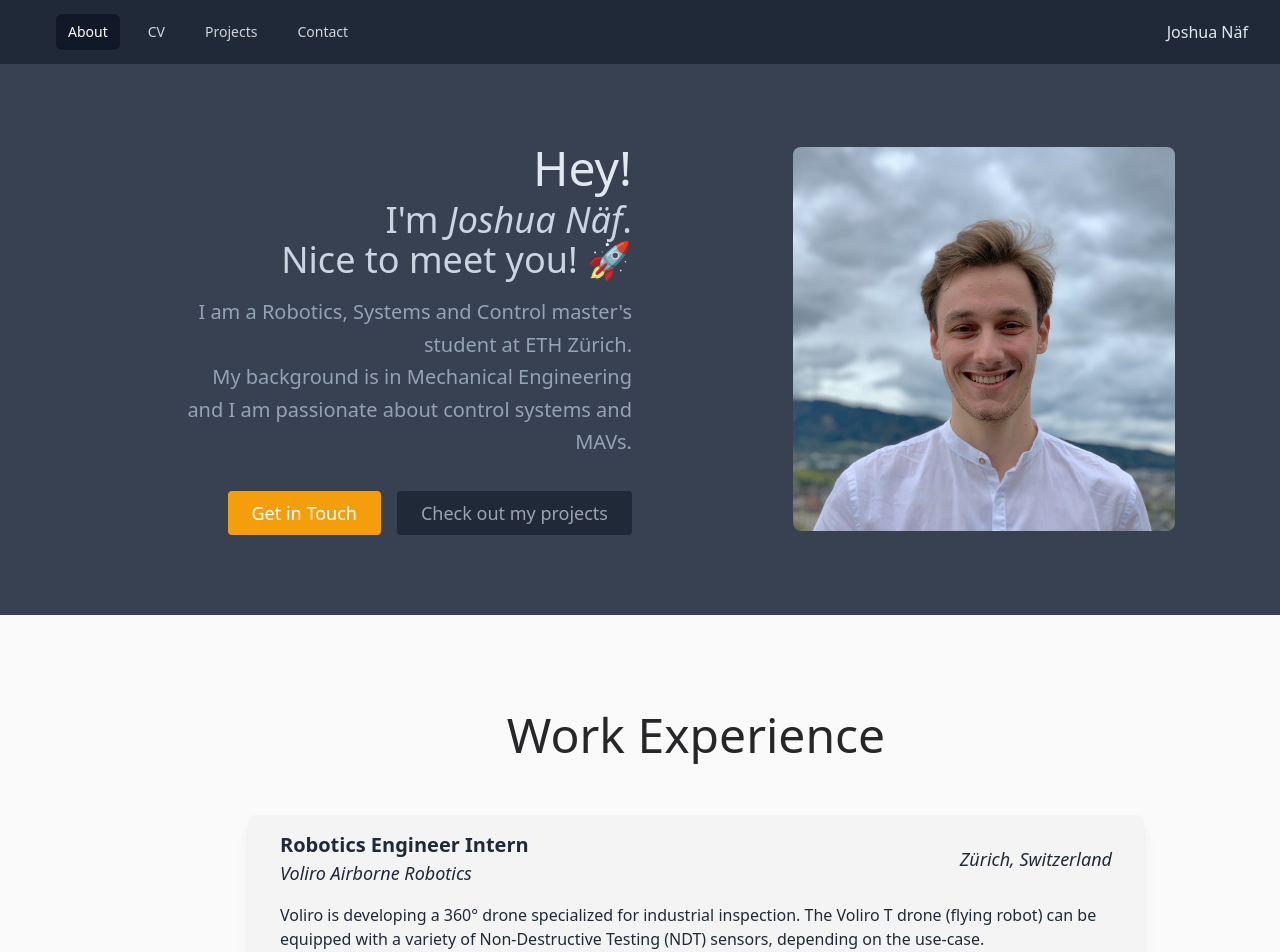
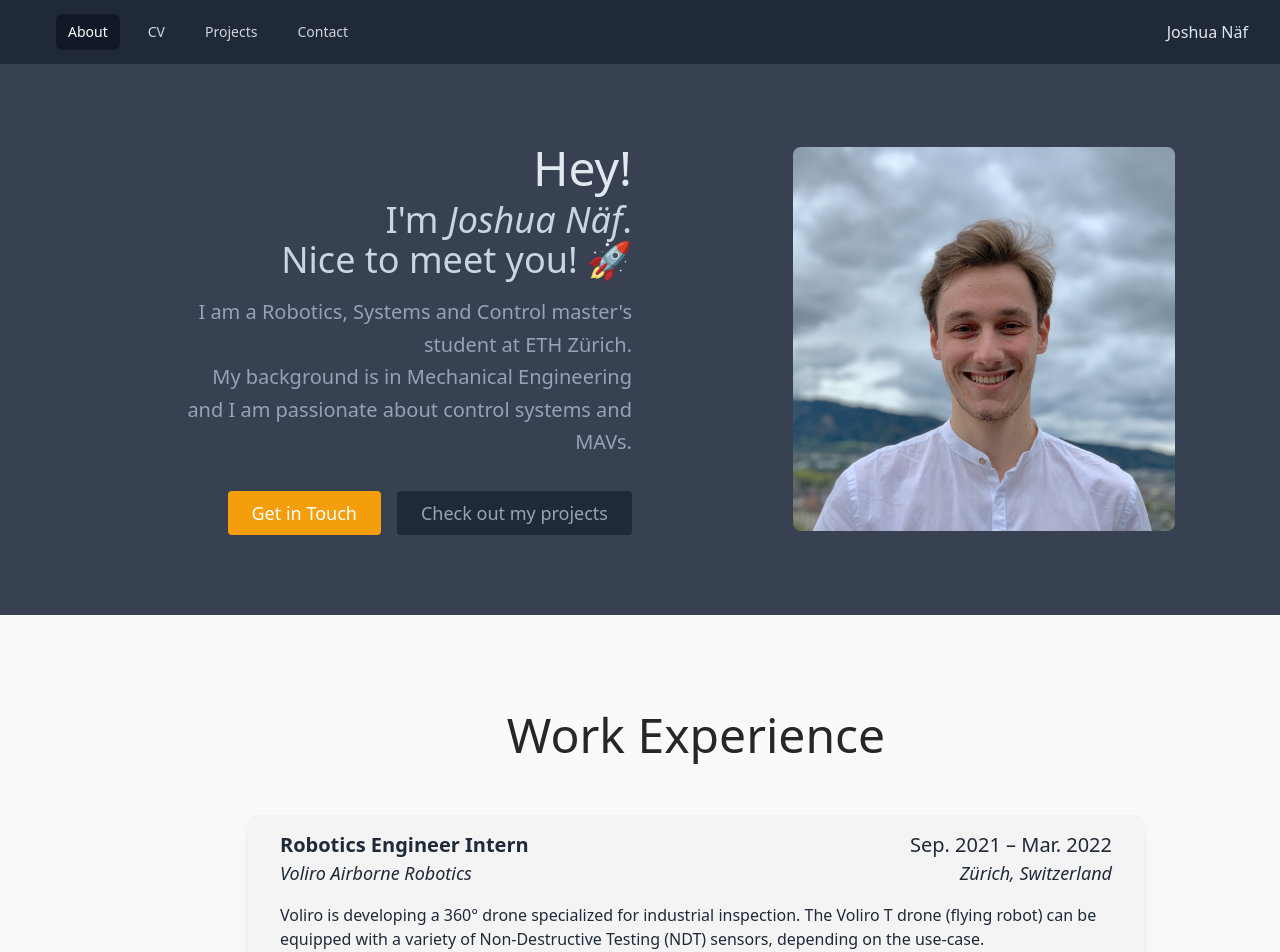
Before and after one commit to naefjo/naefjo.github.io, a React (Create React App) app: page / in a window 1280 px wide. Shown: the top 952 px of the page. Built offline with nearby package versions, Linux system fonts and the light colour scheme.

Commit message:
added missing date prop to WorkExperience component

```diff
--- a/src/components/cv.js
+++ b/src/components/cv.js
@@ -72,6 +72,7 @@ function ProfessionalCareer(props) {
                     <WorkExperience
                         title={experience.title}
                         company={experience.company}
+                        date={experience.date}
                         location={experience.location}
                         description={experience.description}
                         tasks={experience.tasks}
```
